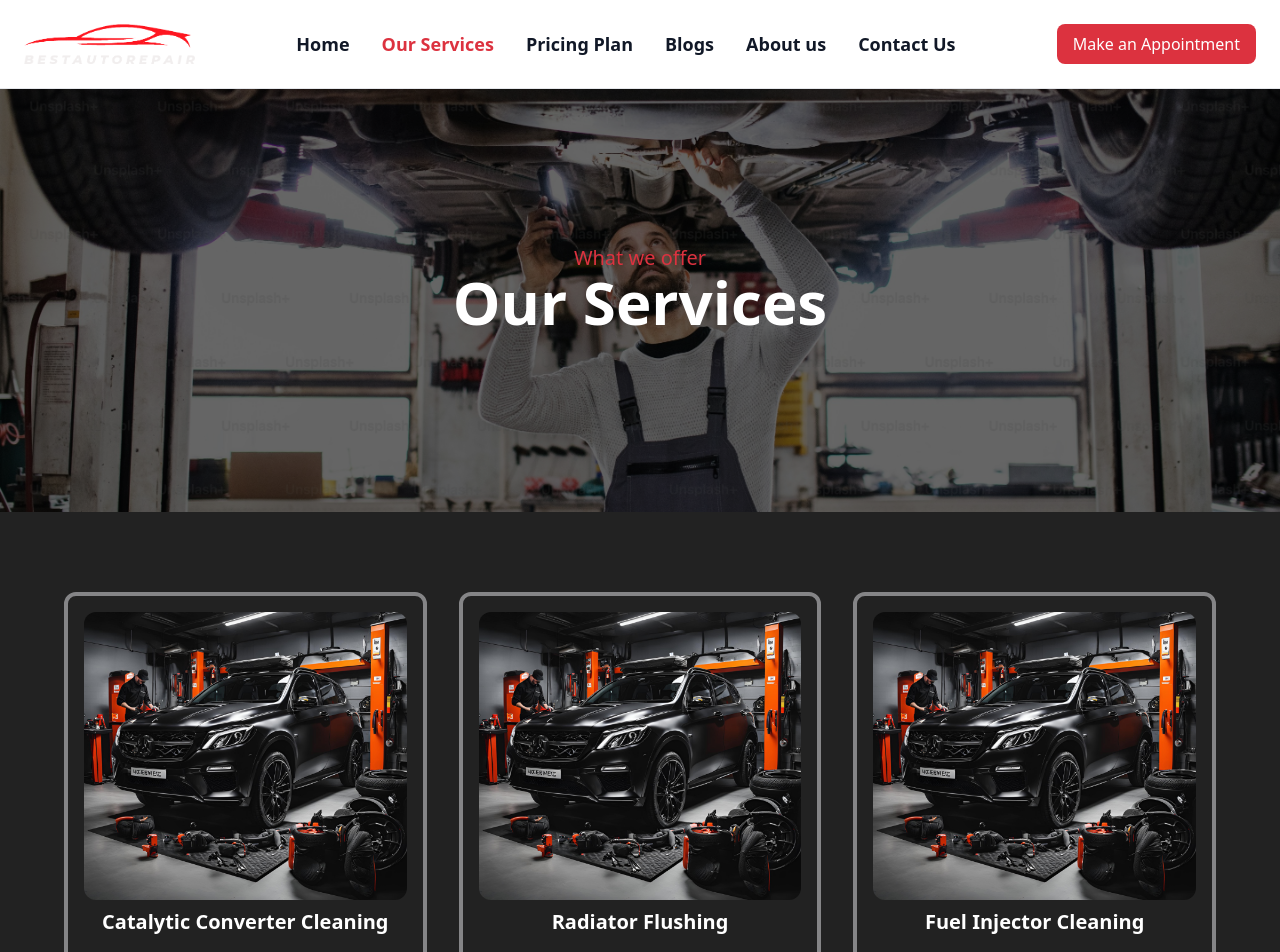
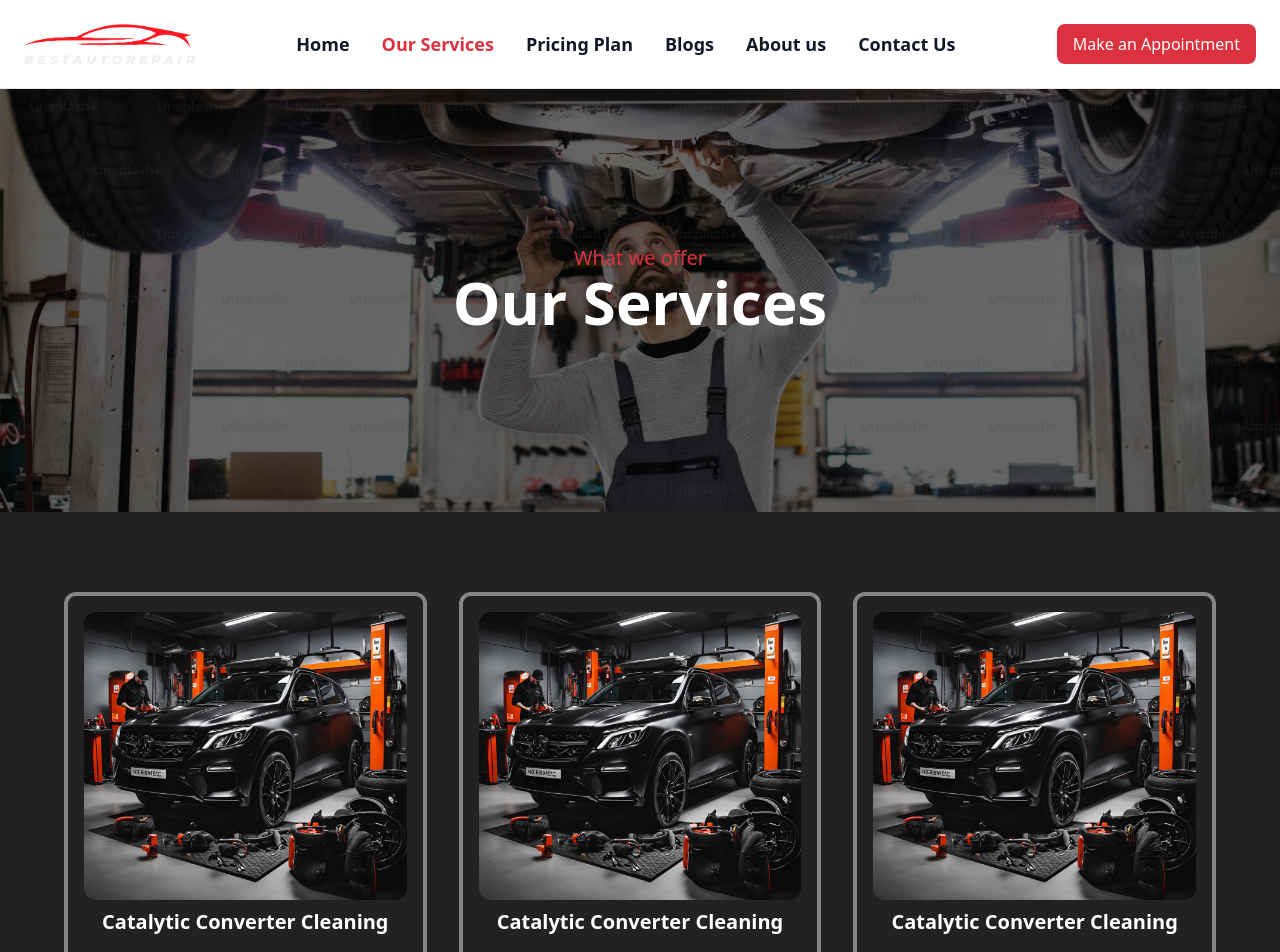
Before and after one commit to obsidiansixdevelopment/car-service, a Next.js app: page /our-service in a window 1280 px wide. Shown: the top 952 px of the page. Built offline with nearby package versions, Linux system fonts and the light colour scheme.

Commit message:
bug-happen

```diff
--- a/src/pages/components/cards/service-card.jsx
+++ b/src/pages/components/cards/service-card.jsx
@@ -1,16 +1,16 @@
 import Image from 'next/image'
 import React from 'react'
 
-const ServiceCard = ({ele}) => {
+const ServiceCard = () => {
   return (
     <div className="border-[#858587] border-4 md:p-4 sm:p-3 p-2 rounded-xl group">
         <div className="relative md:h-72 sm:h-56 h-44 w-full">
             <Image src="/assests/02.png" alt="" fill className="object-cover rounded-xl" />
             <p className="group-hover:flex hidden text-center bg-black/50 absolute top-0 left-0 h-full w-full text-lg p-4 justify-center items-center transition-transform font-semibold">
-            {ele.data}
+            Enhance engine performance and fuel efficiency by removing carbon deposits with our advanced cleaning technology.
             </p>
         </div>
-        <p className="md:text-xl sm:text-base text-sm font-semibold text-white text-center p-2 md:px-2">{ele.name}</p>
+        <p className="md:text-xl sm:text-base text-sm font-semibold text-white text-center p-2 md:px-2">Catalytic Converter Cleaning</p>
     </div>
   )
 }
--- a/src/pages/components/our-service.jsx
+++ b/src/pages/components/our-service.jsx
@@ -12,7 +12,7 @@ const OurService = () => {
            {
             dummyData.OurService.slice(0,3).map((ele,i) => (
               <div key={i} className="">
-               <ServiceCard ele={ele} />
+               <ServiceCard  />
               </div>
             ))
             }
--- a/src/pages/our-service/index.jsx
+++ b/src/pages/our-service/index.jsx
@@ -12,7 +12,7 @@ const page = () => {
       {
         dummyData.OurService.map((ele,i) => (
           <div key={i}>
-            <ServiceCard ele={ele} />
+            <ServiceCard  />
           </div>
         ))
       }
```
